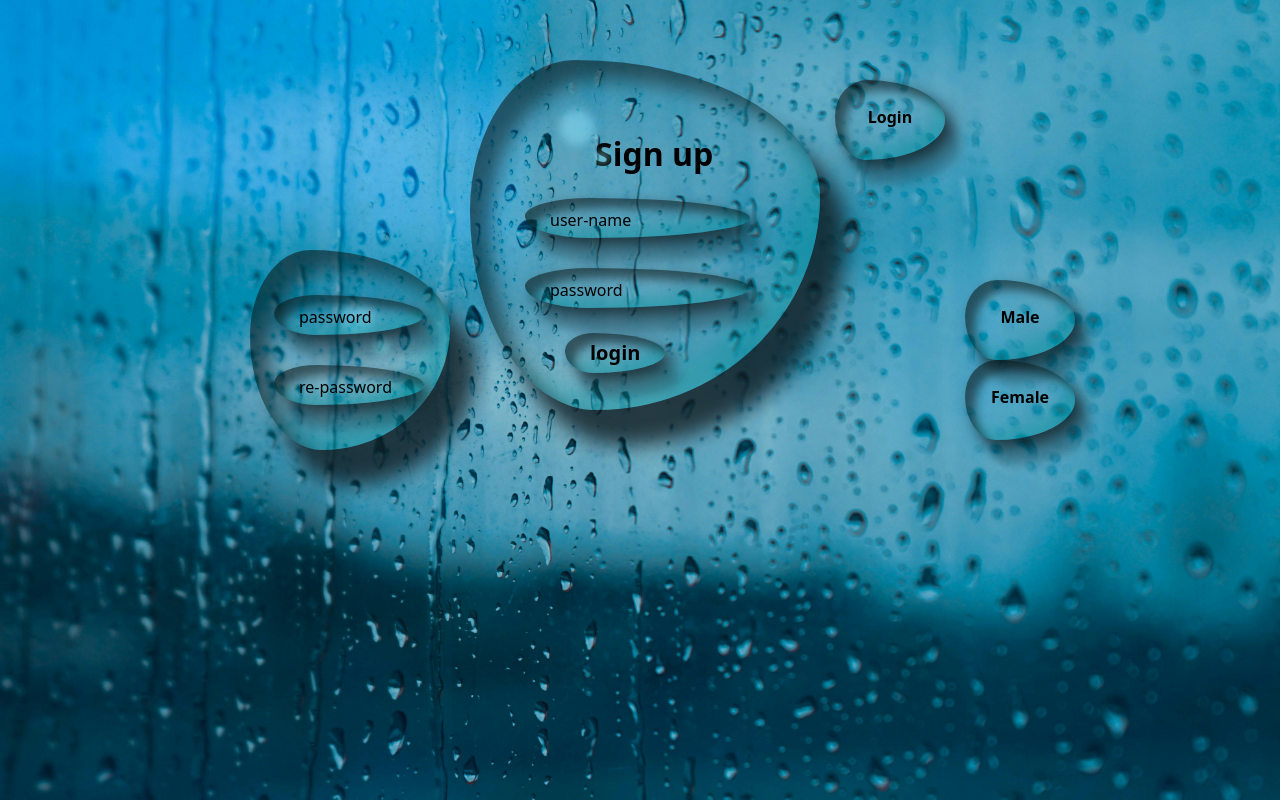
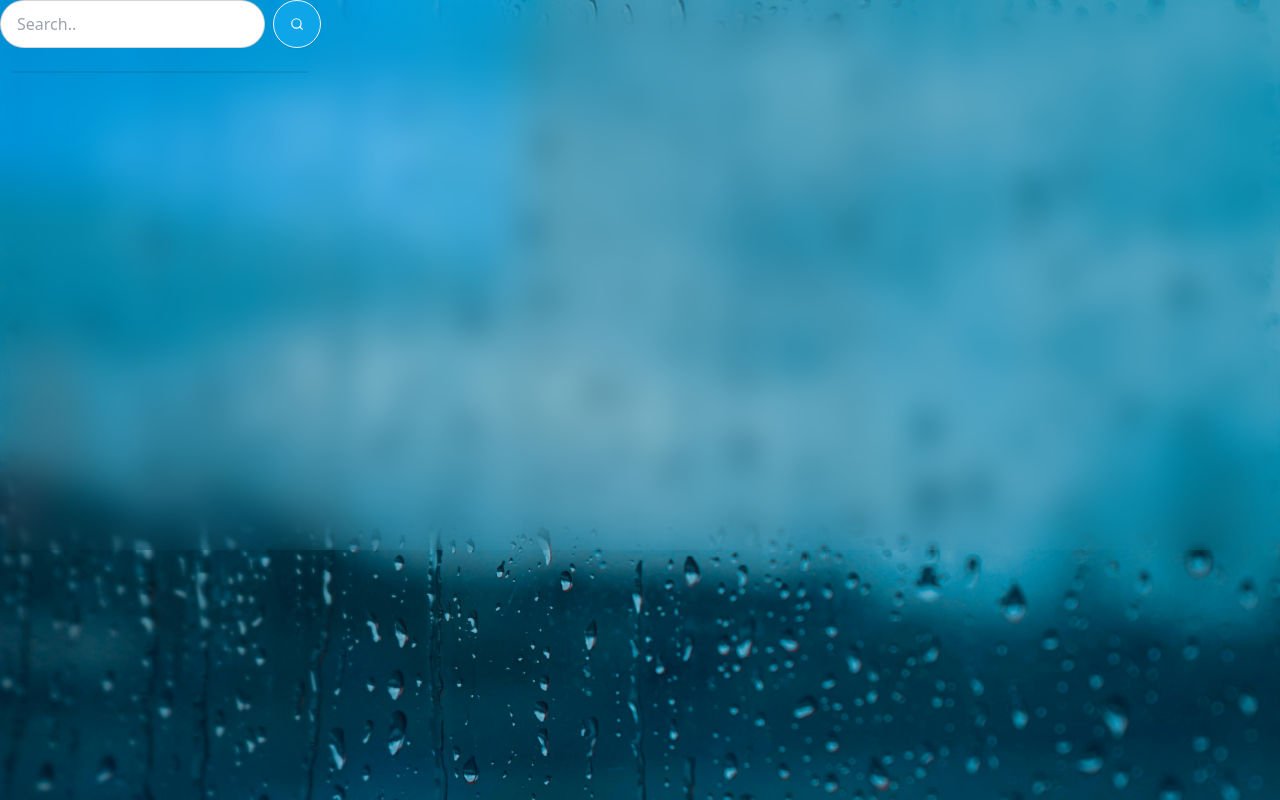
Before and after one commit to vishalkushwaha2003/Chatting-app, a React (Vite) app in the folder frontend/: page / in a window 1280 px wide. Built offline with nearby package versions, Linux system fonts and the light colour scheme.

Commit message:
create home page

```diff
--- a/frontend/package.json
+++ b/frontend/package.json
@@ -11,7 +11,8 @@
   },
   "dependencies": {
     "react": "^18.2.0",
-    "react-dom": "^18.2.0"
+    "react-dom": "^18.2.0",
+    "react-icons": "^5.1.0"
   },
   "devDependencies": {
     "@types/react": "^18.2.64",
--- a/frontend/src/App.jsx
+++ b/frontend/src/App.jsx
@@ -1,12 +1,15 @@
 import React from 'react'
 import SignUp from './pages/signup/SignUp'
 import Login from './pages/login/Login'
+import Home from './pages/home/Home'
 
 
 function App() {
   return (
     <div className='w-screen h-screen'>
-    <SignUp/>
+    <Home/>
+
+    {/* <SignUp/> */}
     {/* <Login/> */}
     </div>
   )
--- /dev/null
+++ b/frontend/src/components/sidebar/Conversation.jsx
@@ -0,0 +1,20 @@
+import React from 'react'
+
+function Conversation() {
+  return (
+    <>
+    <div className='flex gap-2 items-center hover:bg-sky-500 rounded p-2 py-1 cursor-pointer'>
+
+ <div className='avatar online'>
+    <div className='w-12 rounded-full'>
+        <img src="https://daisyui.com/images/stock/photo-1534528741775-53994a69daeb.jpg" alt="user avatar" />
+    </div>
+
+ </div>
+    </div>
+    <div></div>
+    </>
+  )
+}
+
+export default Conversation
--- /dev/null
+++ b/frontend/src/components/sidebar/Conversations.jsx
@@ -0,0 +1,17 @@
+import React from 'react'
+
+
+function Conversations() {
+  return (
+    <div className='py-2 flex flex-col overflow-auto'>
+        <Conversation/>
+        <Conversation/>
+        <Conversation/>
+        <Conversation/>
+        <Conversation/>
+        <Conversation/>
+    </div>
+  )
+}
+
+export default Conversations
--- /dev/null
+++ b/frontend/src/components/sidebar/SearchInput.jsx
@@ -0,0 +1,16 @@
+import React from 'react'
+import { FiSearch } from "react-icons/fi";
+
+function SearchInput() {
+  return (
+    <form action="" className='flex items-center gap-2'>
+
+        <input type="text" placeholder="Search.." className='input input-bordered rounded-full'/>
+        <button type='submit' className='btn btn-circle bg-sky-500 text-white'>
+        <FiSearch />
+        </button>
+    </form>
+  )
+}
+
+export default SearchInput
--- /dev/null
+++ b/frontend/src/components/sidebar/SideBar.jsx
@@ -0,0 +1,14 @@
+import React from 'react'
+import SearchInput from './SearchInput'
+function SideBar() {
+  return (
+    <div>
+      <SearchInput/>
+      <div className='divider px-3'></div>
+      {/* <Conversations/>
+      <LogoutButton/> */}
+    </div>
+  )
+}
+
+export default SideBar
--- a/frontend/src/pages/home/Home.jsx
+++ b/frontend/src/pages/home/Home.jsx
@@ -1,9 +1,12 @@
 import React from 'react'
+import SideBar from '../../components/sidebar/SideBar'
+
 
 function Home() {
   return (
-    <div>
-
+    <div className='flex sm:h-[450px] md:h-[550px] rounded-lg overflow-hidden bg-grey-400 bg-clip-padding backdrop-filter backdrop-blur-lg bg-opacity-0' >
+      <SideBar/>
+      {/* <MessageContainer/> */}
     </div>
   )
 }
```
Also changed, not shown: 1 other file (tests, documents, lock files or other folders).
